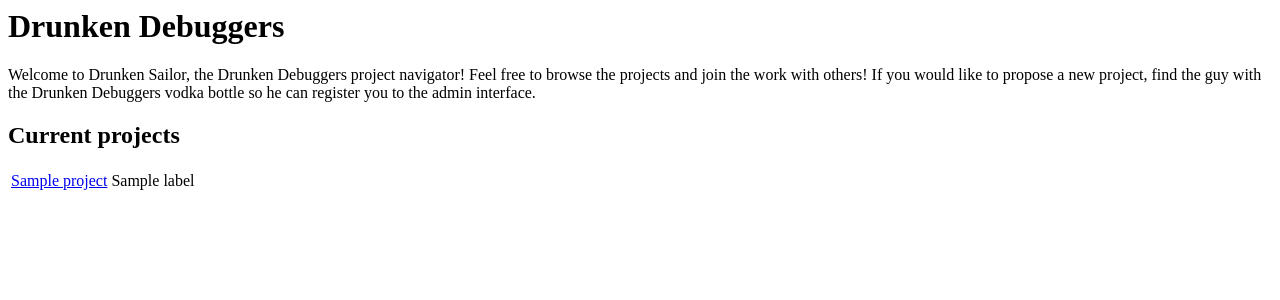
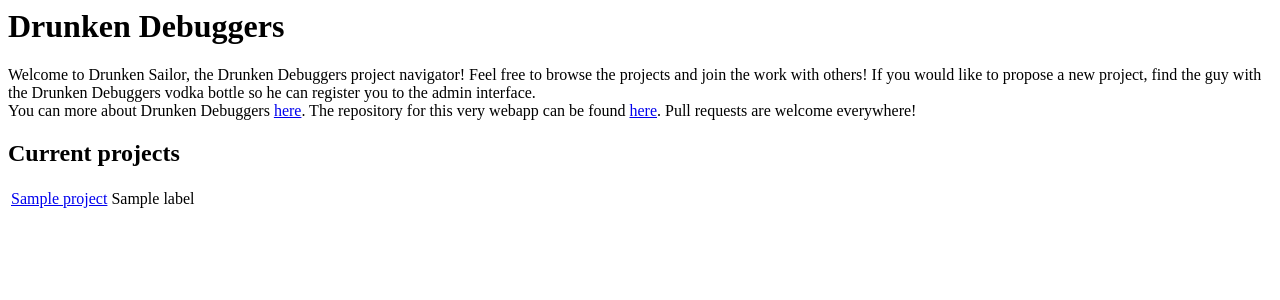
Before and after one commit to DrunkenDebuggers/DrunkenSailor, a Django app: page /sailor/ in a window 1280 px wide. Shown: the top 300 px of the page. Run offline with Django 3.2, Linux system fonts and the light colour scheme; tables that the repository leaves empty hold one stand-in row (values such as "Sample post").

Commit message:
Added some info to the index template

```diff
--- a/sailor/templates/sailor/index.html
+++ b/sailor/templates/sailor/index.html
@@ -6,6 +6,9 @@
 <h1>Drunken Debuggers</h1>
 <div>
 Welcome to Drunken Sailor, the Drunken Debuggers project navigator! Feel free to browse the projects and join the work with others! If you would like to propose a new project, find the guy with the Drunken Debuggers vodka bottle so he can register you to the admin interface.
+</div>
+<div>
+You can more about Drunken Debuggers <a href="https://github.com/DrunkenDebuggers/DrunkenDebuggers" target="_blank">here</a>. The repository for this very webapp can be found <a href="https://github.com/DrunkenDebuggers/DrunkenSailor" target="_blank">here</a>. Pull requests are welcome everywhere!
 </div>
 <h2>Current projects</h2>
 <table>
```
